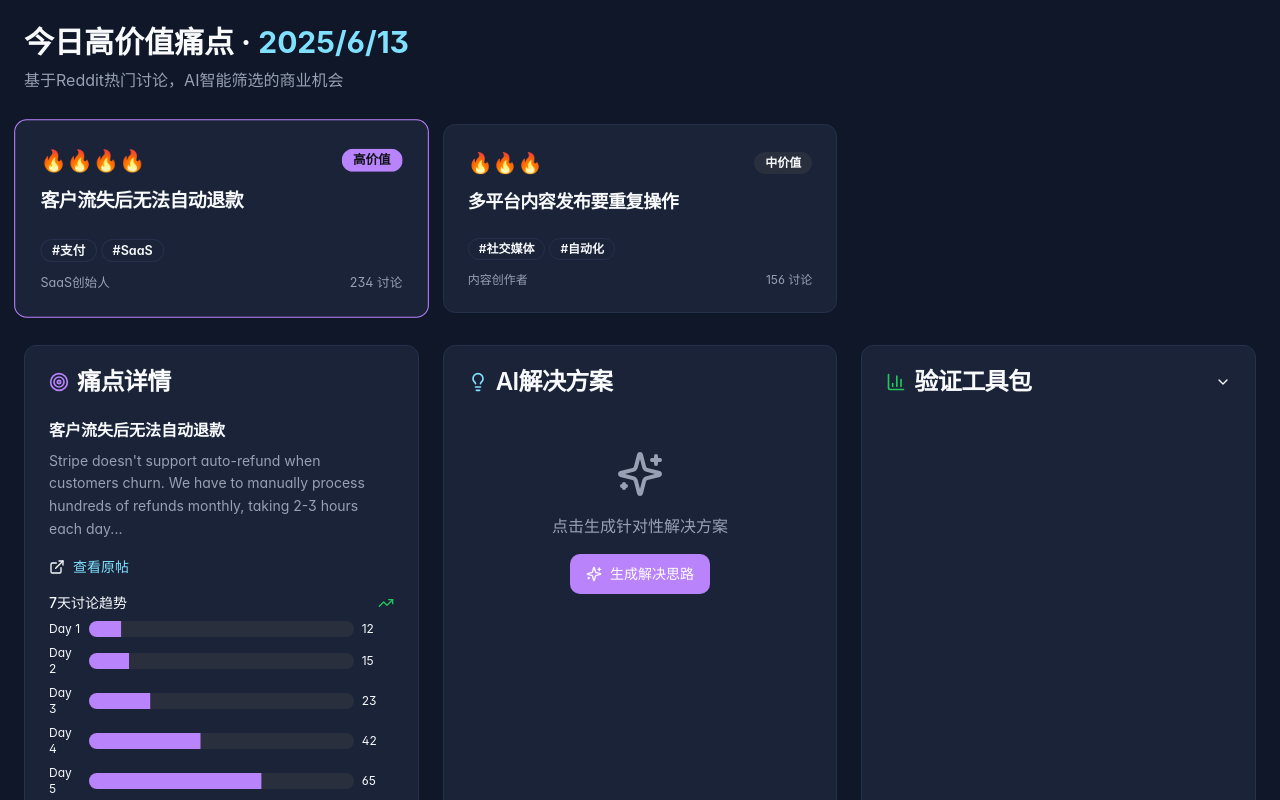
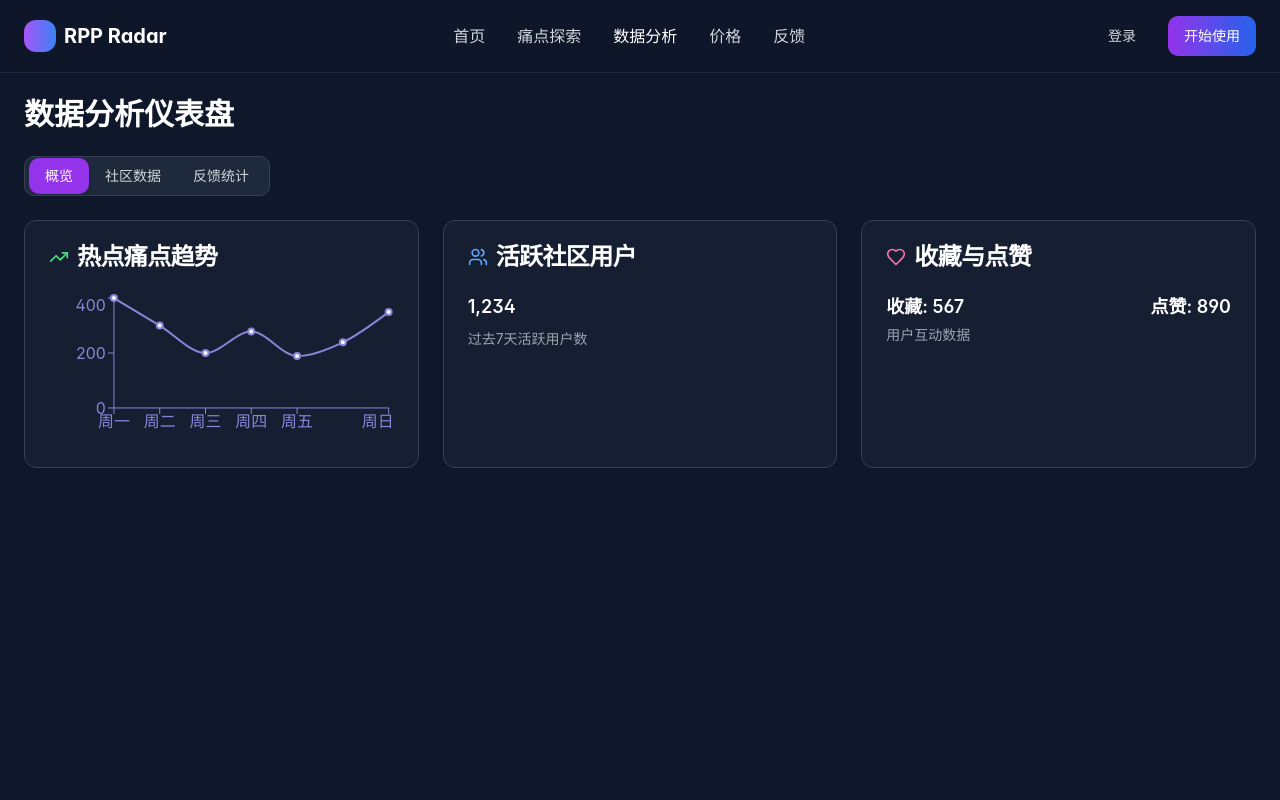
Before and after one commit to lilyssh/reddit-painpoint-radar, a React (Vite) app: page /dashboard in a window 1280 px wide. Shown: the top 800 px of the page. Built offline with nearby package versions, Linux system fonts and the light colour scheme.

Commit message:
Fix:
Sync code, add navigation, and improve UI.

```diff
--- a/src/pages/Dashboard.tsx
+++ b/src/pages/Dashboard.tsx
@@ -1,310 +1,166 @@
+import { Card, CardContent, CardHeader, CardTitle } from "@/components/ui/card";
+import { Badge } from "@/components/ui/badge";
+import { Button } from "@/components/ui/button";
+import { Tabs, TabsContent, TabsList, TabsTrigger } from "@/components/ui/tabs";
+import { TrendingUp, Users, Target, Clock, Star, ArrowUp, MessageSquare, Heart, Zap } from "lucide-react";
+import { ResponsiveContainer, LineChart, Line, XAxis, YAxis, Tooltip, BarChart, Bar, PieChart, Pie, Cell } from "recharts";
+import Header from "@/components/Header";
 
-import { useState } from "react";
-import { Card, CardContent, CardHeader, CardTitle } from "@/components/ui/card";
-import { Button } from "@/components/ui/button";
-import { Badge } from "@/components/ui/badge";
-import { Tabs, TabsContent, TabsList, TabsTrigger } from "@/components/ui/tabs";
-import { Progress } from "@/components/ui/progress";
-import {
-  TrendingUp,
-  ExternalLink,
-  Lightbulb,
-  Target,
-  Users,
-  BarChart3,
-  Sparkles,
-  ChevronDown,
-  ChevronUp
-} from "lucide-react";
+const lineChartData = [
+  { name: "周一", uv: 400, pv: 2400, amt: 2400 },
+  { name: "周二", uv: 300, pv: 1398, amt: 2210 },
+  { name: "周三", uv: 200, pv: 9800, amt: 2290 },
+  { name: "周四", uv: 278, pv: 3908, amt: 2000 },
+  { name: "周五", uv: 189, pv: 4800, amt: 2181 },
+  { name: "周六", uv: 239, pv: 3800, amt: 2500 },
+  { name: "周日", uv: 349, pv: 4300, amt: 2100 },
+];
+
+const pieChartData = [
+  { name: "SaaS", value: 400 },
+  { name: "Startups", value: 300 },
+  { name: "Technology", value: 300 },
+  { name: "ChatGPT", value: 200 },
+];
+
+const COLORS = ["#8884d8", "#82ca9d", "#ffc658", "#ff8042"];
 
 const Dashboard = () => {
-  const [selectedPainPoint, setSelectedPainPoint] = useState(0);
-  const [showValidationKit, setShowValidationKit] = useState(false);
-  const [isGeneratingSolution, setIsGeneratingSolution] = useState(false);
-  const [generatedSolution, setGeneratedSolution] = useState("");
+  return (
+    <div className="min-h-screen bg-slate-900">
+      <Header />
 
-  const painPoints = [
-    {
-      id: 1,
-      title: "客户流失后无法自动退款",
-      severity: "🔥🔥🔥🔥",
-      tags: ["#支付", "#SaaS"],
-      originText: "Stripe doesn't support auto-refund when customers churn. We have to manually process hundreds of refunds monthly, taking 2-3 hours each day...",
-      originUrl: "https://reddit.com/r/startups/example1",
-      trendData: [12, 15, 23, 42, 65, 78, 89],
-      commercialValue: "高",
-      affectedGroup: "SaaS创始人",
-      discussionCount: 234
-    },
-    {
-      id: 2,
-      title: "多平台内容发布要重复操作",
-      severity: "🔥🔥🔥",
-      tags: ["#社交媒体", "#自动化"],
-      originText: "Posting the same content to 5 platforms takes me 2 hours daily. Copy-paste from Twitter to LinkedIn, resize images for Instagram...",
-      originUrl: "https://reddit.com/r/marketing/example2",
-      trendData: [8, 12, 18, 25, 32, 38, 45],
-      commercialValue: "中",
-      affectedGroup: "内容创作者",
-      discussionCount: 156
-    }
-  ];
+      <div className="max-w-7xl mx-auto px-6 py-8 mt-16">
+        <h1 className="text-3xl font-bold text-white mb-6">数据分析仪表盘</h1>
 
-  const currentPainPoint = painPoints[selectedPainPoint];
+        <Tabs defaultValue="overview" className="mb-8">
+          <TabsList className="bg-slate-800 border border-gray-700 rounded-md p-1">
+            <TabsTrigger value="overview" className="text-gray-300 data-[state=active]:bg-purple-600 data-[state=active]:text-white rounded-md px-4 py-2">
+              概览
+            </TabsTrigger>
+            <TabsTrigger value="community" className="text-gray-300 data-[state=active]:bg-purple-600 data-[state=active]:text-white rounded-md px-4 py-2">
+              社区数据
+            </TabsTrigger>
+            <TabsTrigger value="feedback" className="text-gray-300 data-[state=active]:bg-purple-600 data-[state=active]:text-white rounded-md px-4 py-2">
+              反馈统计
+            </TabsTrigger>
+          </TabsList>
 
-  const generateSolution = () => {
-    setIsGeneratingSolution(true);
-    setTimeout(() => {
-      setGeneratedSolution(`
-**方案描述：** 开发支持预设规则的分级退款系统，允许商家设置"流失即退款"策略
+          <TabsContent value="overview" className="mt-6">
+            <div className="grid grid-cols-1 md:grid-cols-3 gap-6">
+              <Card className="bg-slate-800/50 border-gray-700">
+                <CardHeader>
+                  <CardTitle className="text-white flex items-center gap-2">
+                    <TrendingUp className="h-5 w-5 text-green-400" />
+                    热点痛点趋势
+                  </CardTitle>
+                </CardHeader>
+                <CardContent>
+                  <ResponsiveContainer width="100%" height={150}>
+                    <LineChart data={lineChartData}>
+                      <XAxis dataKey="name" stroke="#8884d8" />
+                      <YAxis stroke="#8884d8" />
+                      <Tooltip />
+                      <Line type="monotone" dataKey="uv" stroke="#8884d8" strokeWidth={2} />
+                    </LineChart>
+                  </ResponsiveContainer>
+                </CardContent>
+              </Card>
 
-**技术栈推荐：**
-- Stripe Webhook + Node.js + 退款规则引擎
-- 前端：React + 仪表盘界面
-- 数据库：PostgreSQL存储退款规则
+              <Card className="bg-slate-800/50 border-gray-700">
+                <CardHeader>
+                  <CardTitle className="text-white flex items-center gap-2">
+                    <Users className="h-5 w-5 text-blue-400" />
+                    活跃社区用户
+                  </CardTitle>
+                </CardHeader>
+                <CardContent>
+                  <div className="text-white text-lg font-semibold mb-2">1,234</div>
+                  <div className="text-gray-400 text-sm">过去7天活跃用户数</div>
+                </CardContent>
+              </Card>
 
-**实现要点：**
-1. 监听Stripe订阅取消事件
-2. 根据预设规则计算退款金额
-3. 自动触发退款API调用
-4. 发送确认邮件给客户
+              <Card className="bg-slate-800/50 border-gray-700">
+                <CardHeader>
+                  <CardTitle className="text-white flex items-center gap-2">
+                    <Heart className="h-5 w-5 text-pink-400" />
+                    收藏与点赞
+                  </CardTitle>
+                </CardHeader>
+                <CardContent>
+                  <div className="flex justify-between text-white font-semibold text-lg">
+                    <div>收藏: 567</div>
+                    <div>点赞: 890</div>
+                  </div>
+                  <div className="text-gray-400 text-sm mt-1">用户互动数据</div>
+                </CardContent>
+              </Card>
+            </div>
+          </TabsContent>
 
-**市场定位：** 面向月订阅收入>$10K的SaaS平台
-      `);
-      setIsGeneratingSolution(false);
-    }, 2000);
-  };
-
-  return (
-    <div className="min-h-screen bg-background p-6">
-      <div className="max-w-7xl mx-auto">
-        {/* Header */}
-        <div className="mb-8">
-          <h1 className="text-3xl font-bold mb-2">
-            今日高价值痛点 · <span className="text-accent">{new Date().toLocaleDateString('zh-CN')}</span>
-          </h1>
-          <p className="text-muted-foreground">
-            基于Reddit热门讨论，AI智能筛选的商业机会
-          </p>
-        </div>
-
-        {/* Pain Points List */}
-        <div className="grid grid-cols-1 lg:grid-cols-3 gap-6 mb-8">
-          {painPoints.map((point, index) => (
-            <Card
-              key={point.id}
-              className={`cursor-pointer transition-all duration-300 ${
-                selectedPainPoint === index
-                  ? 'border-primary glow scale-105'
-                  : 'hover:border-accent/50'
-              }`}
-              onClick={() => setSelectedPainPoint(index)}
-            >
+          <TabsContent value="community" className="mt-6">
+            <Card className="bg-slate-800/50 border-gray-700">
               <CardHeader>
-                <div className="flex items-center justify-between mb-2">
-                  <div className="text-xl">{point.severity}</div>
-                  <Badge variant={point.commercialValue === '高' ? 'default' : 'secondary'}>
-                    {point.commercialValue}价值
-                  </Badge>
-                </div>
-                <CardTitle className="text-lg leading-tight">{point.title}</CardTitle>
+                <CardTitle className="text-white flex items-center gap-2">
+                  <Zap className="h-5 w-5 text-yellow-400" />
+                  社区分布
+                </CardTitle>
               </CardHeader>
               <CardContent>
-                <div className="flex flex-wrap gap-1 mb-3">
-                  {point.tags.map((tag, i) => (
-                    <Badge key={i} variant="outline" className="text-xs">
-                      {tag}
-                    </Badge>
-                  ))}
-                </div>
-                <div className="flex items-center justify-between text-xs text-muted-foreground">
-                  <span>{point.affectedGroup}</span>
-                  <span>{point.discussionCount} 讨论</span>
+                <ResponsiveContainer width="100%" height={250}>
+                  <PieChart>
+                    <Pie
+                      data={pieChartData}
+                      dataKey="value"
+                      nameKey="name"
+                      cx="50%"
+                      cy="50%"
+                      outerRadius={80}
+                      fill="#8884d8"
+                      label
+                    >
+                      {pieChartData.map((entry, index) => (
+                        <Cell key={`cell-${index}`} fill={COLORS[index % COLORS.length]} />
+                      ))}
+                    </Pie>
+                    <Tooltip />
+                  </PieChart>
+                </ResponsiveContainer>
+              </CardContent>
+            </Card>
+          </TabsContent>
+
+          <TabsContent value="feedback" className="mt-6">
+            <Card className="bg-slate-800/50 border-gray-700">
+              <CardHeader>
+                <CardTitle className="text-white flex items-center gap-2">
+                  <MessageSquare className="h-5 w-5 text-purple-400" />
+                  反馈统计
+                </CardTitle>
+              </CardHeader>
+              <CardContent>
+                <div className="grid grid-cols-2 gap-4">
+                  <div className="bg-slate-700 rounded-md p-4">
+                    <div className="text-white font-semibold text-lg">127</div>
+                    <div className="text-gray-400 text-sm">总反馈数</div>
+                  </div>
+                  <div className="bg-slate-700 rounded-md p-4">
+                    <div className="text-white font-semibold text-lg">23</div>
+                    <div className="text-gray-400 text-sm">已采纳反馈</div>
+                  </div>
+                  <div className="bg-slate-700 rounded-md p-4">
+                    <div className="text-white font-semibold text-lg">18</div>
+                    <div className="text-gray-400 text-sm">开发中反馈</div>
+                  </div>
+                  <div className="bg-slate-700 rounded-md p-4">
+                    <div className="text-white font-semibold text-lg">12</div>
+                    <div className="text-gray-400 text-sm">评估中反馈</div>
+                  </div>
                 </div>
               </CardContent>
             </Card>
-          ))}
-        </div>
-
-        {/* Insight Board */}
-        <div className="grid grid-cols-1 xl:grid-cols-3 gap-6">
-          {/* Pain Point Details */}
-          <Card className="xl:col-span-1">
-            <CardHeader>
-              <CardTitle className="flex items-center gap-2">
-                <Target className="h-5 w-5 text-primary" />
-                痛点详情
-              </CardTitle>
-            </CardHeader>
-            <CardContent className="space-y-4">
-              <div>
-                <h3 className="font-semibold mb-2">{currentPainPoint.title}</h3>
-                <p className="text-sm text-muted-foreground leading-relaxed">
-                  {currentPainPoint.originText}
-                </p>
-              </div>
-
-              <div className="flex items-center gap-2 text-sm">
-                <ExternalLink className="h-4 w-4" />
-                <a
-                  href={currentPainPoint.originUrl}
-                  className="text-accent hover:underline"
-                  target="_blank"
-                  rel="noopener noreferrer"
-                >
-                  查看原帖
-                </a>
-              </div>
-
-              <div>
-                <div className="flex items-center justify-between mb-2">
-                  <span className="text-sm font-medium">7天讨论趋势</span>
-                  <TrendingUp className="h-4 w-4 text-green-500" />
-                </div>
-                <div className="space-y-2">
-                  {currentPainPoint.trendData.map((value, index) => (
-                    <div key={index} className="flex items-center gap-2">
-                      <span className="text-xs w-8">Day {index + 1}</span>
-                      <Progress value={(value / 100) * 100} className="flex-1" />
-                      <span className="text-xs w-8">{value}</span>
-                    </div>
-                  ))}
-                </div>
-              </div>
-
-              <div className="flex flex-wrap gap-2">
-                {currentPainPoint.tags.map((tag, index) => (
-                  <Badge key={index} variant="secondary" className="text-xs">
-                    {tag}
-                  </Badge>
-                ))}
-              </div>
-            </CardContent>
-          </Card>
-
-          {/* Solution Generation */}
-          <Card className="xl:col-span-1">
-            <CardHeader>
-              <CardTitle className="flex items-center gap-2">
-                <Lightbulb className="h-5 w-5 text-accent" />
-                AI解决方案
-              </CardTitle>
-            </CardHeader>
-            <CardContent className="space-y-4">
-              {!generatedSolution ? (
-                <div className="text-center py-8">
-                  <Sparkles className="h-12 w-12 text-muted-foreground mx-auto mb-4" />
-                  <p className="text-muted-foreground mb-4">
-                    点击生成针对性解决方案
-                  </p>
-                  <Button
-                    onClick={generateSolution}
-                    disabled={isGeneratingSolution}
-                    className="gradient-primary text-white"
-                  >
-                    {isGeneratingSolution ? (
-                      <div className="flex items-center gap-2">
-                        <div className="w-4 h-4 border-2 border-white/30 border-t-white rounded-full animate-spin" />
-                        AI思考中...
-                      </div>
-                    ) : (
-                      <div className="flex items-center gap-2">
-                        <Sparkles className="h-4 w-4" />
-                        生成解决思路
-                      </div>
-                    )}
-                  </Button>
-                </div>
-              ) : (
-                <div className="prose prose-sm max-w-none">
-                  <div className="bg-gradient-to-r from-primary/10 to-accent/10 rounded-lg p-4 whitespace-pre-line text-sm">
-                    {generatedSolution}
-                  </div>
-                  <Button
-                    variant="outline"
-                    size="sm"
-                    onClick={() => setGeneratedSolution("")}
-                    className="mt-4"
-                  >
-                    重新生成
-                  </Button>
-                </div>
-              )}
-            </CardContent>
-          </Card>
-
-          {/* Validation Kit */}
-          <Card className="xl:col-span-1">
-            <CardHeader>
-              <CardTitle
-                className="flex items-center justify-between cursor-pointer"
-                onClick={() => setShowValidationKit(!showValidationKit)}
-              >
-                <div className="flex items-center gap-2">
-                  <BarChart3 className="h-5 w-5 text-green-500" />
-                  验证工具包
-                </div>
-                {showValidationKit ?
-                  <ChevronUp className="h-4 w-4" /> :
-                  <ChevronDown className="h-4 w-4" />
-                }
-              </CardTitle>
-            </CardHeader>
-            {showValidationKit && (
-              <CardContent>
-                <Tabs defaultValue="interview" className="space-y-4">
-                  <TabsList className="grid w-full grid-cols-3">
-                    <TabsTrigger value="interview">访谈</TabsTrigger>
-                    <TabsTrigger value="competitor">竞品</TabsTrigger>
-                    <TabsTrigger value="testing">测试</TabsTrigger>
-                  </TabsList>
-
-                  <TabsContent value="interview" className="space-y-3">
-                    <h4 className="font-medium">用户访谈问题模板</h4>
-                    <div className="text-sm space-y-2 text-muted-foreground">
-                      <p>• 您目前如何处理客户退款？</p>
-                      <p>• 手动退款流程中最耗时的环节是？</p>
-                      <p>• 如果有自动退款工具，您愿意付多少？</p>
-                      <p>• 您最担心自动退款的哪个方面？</p>
-                    </div>
-                  </TabsContent>
-
-                  <TabsContent value="competitor" className="space-y-3">
-                    <h4 className="font-medium">竞品对比矩阵</h4>
-                    <div className="text-sm space-y-2">
-                      <div className="grid grid-cols-3 gap-2 text-xs font-medium border-b pb-2">
-                        <span>产品</span>
-                        <span>功能</span>
-                        <span>价格</span>
-                      </div>
-                      <div className="grid grid-cols-3 gap-2 text-xs text-muted-foreground">
-                        <span>Stripe</span>
-                        <span>手动退款</span>
-                        <span>免费</span>
-                      </div>
-                      <div className="grid grid-cols-3 gap-2 text-xs text-muted-foreground">
-                        <span>Chargebee</span>
-                        <span>部分自动</span>
-                        <span>$299/月</span>
-                      </div>
-                    </div>
-                  </TabsContent>
-
-                  <TabsContent value="testing" className="space-y-3">
-                    <h4 className="font-medium">A/B测试文案</h4>
-                    <div className="text-sm space-y-2 text-muted-foreground">
-                      <p><strong>版本A：</strong> "自动退款，告别手动操作"</p>
-                      <p><strong>版本B：</strong> "智能退款系统，节省80%时间"</p>
-                      <Button variant="outline" size="sm" className="mt-2">
-                        生成更多测试文案
-                      </Button>
-                    </div>
-                  </TabsContent>
-                </Tabs>
-              </CardContent>
-            )}
-          </Card>
-        </div>
+          </TabsContent>
+        </Tabs>
       </div>
     </div>
   );
--- a/src/pages/PainPointsPage.tsx
+++ b/src/pages/PainPointsPage.tsx
@@ -1,4 +1,3 @@
-
 import { useState } from "react";
 import { Card } from "@/components/ui/card";
 import { Badge } from "@/components/ui/badge";
@@ -58,8 +57,8 @@ const PainPointsPage = () => {
       {/* Main Content - Full Width Layout */}
       <div className="max-w-full mx-auto px-4 py-8">
         <div className="flex gap-6">
-          {/* Left Sidebar - Reddit Communities - Moved to left edge */}
-          <div className="w-80 flex-shrink-0">
+          {/* Left Sidebar - Reddit Communities - Narrower width */}
+          <div className="w-64 flex-shrink-0">
             <CommunityList
               selectedCommunity={selectedCommunity}
               onSelectCommunity={setSelectedCommunity}
```
Also changed, not shown: src/components/CommunityList.tsx (+4 -5 lines), src/components/PainPointsListView.tsx (+4 -4 lines), src/pages/FeedbackPage.tsx (+17 -25 lines).
